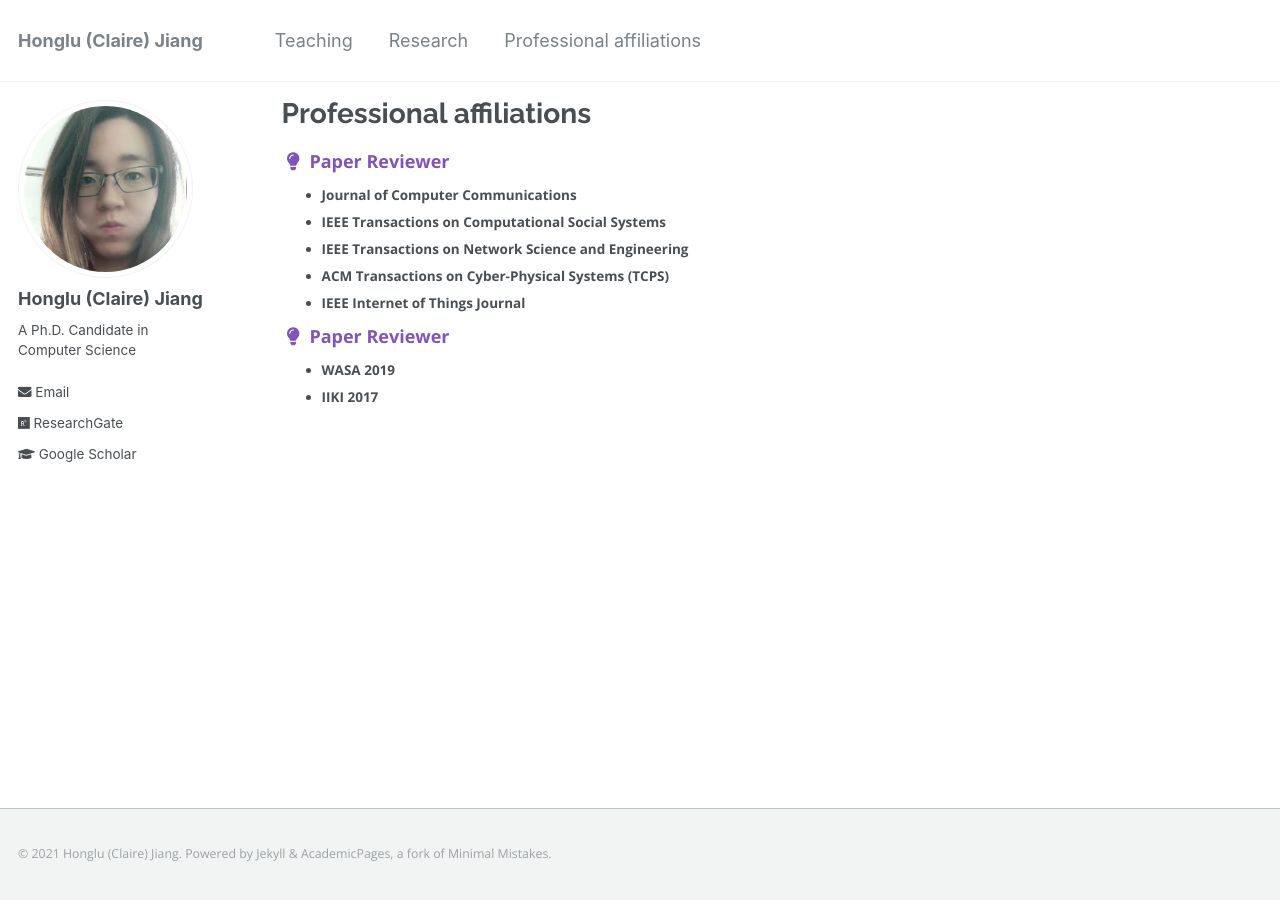
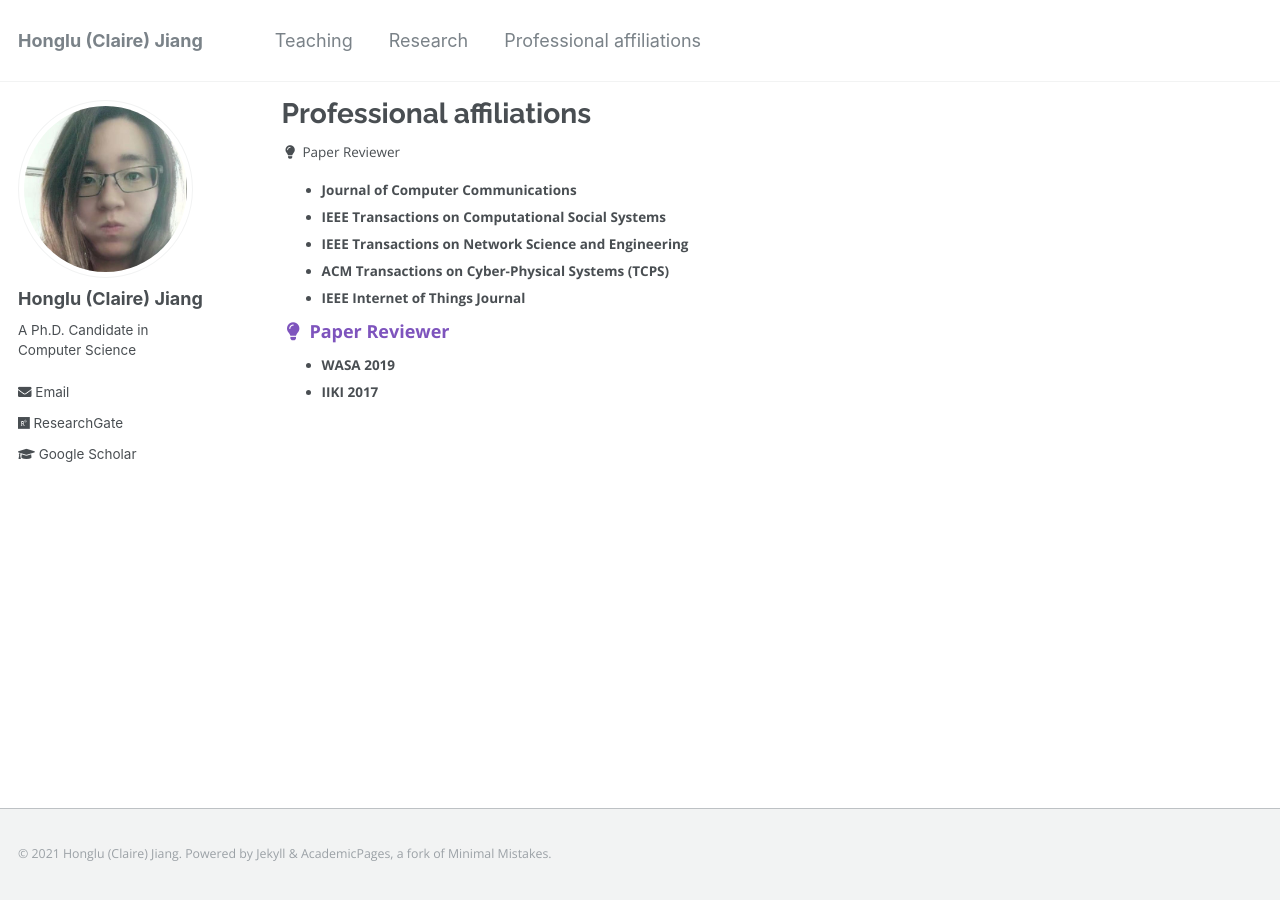
Before and after one commit to hljiang0720/hljiang.github.io, a Jekyll site: the page built from _pages/professional.md, in a window 1280 px wide. Built offline with Jekyll 4.4.1, drawn with Linux system fonts in a browser that asks for light colours.

Commit message:
Update professional.md

```diff
--- a/_pages/professional.md
+++ b/_pages/professional.md
@@ -4,7 +4,7 @@ permalink: /professional/
 author_profile: true
 ---
 
-### <i class="fa fa-fw fa-lightbulb" aria-hidden="true"></i> Paper Reviewer
+ <i class="fa fa-fw fa-lightbulb" aria-hidden="true"></i> Paper Reviewer
   * **Journal of Computer Communications**
   * **IEEE Transactions on Computational Social Systems**
   * **IEEE Transactions on Network Science and Engineering**
```
